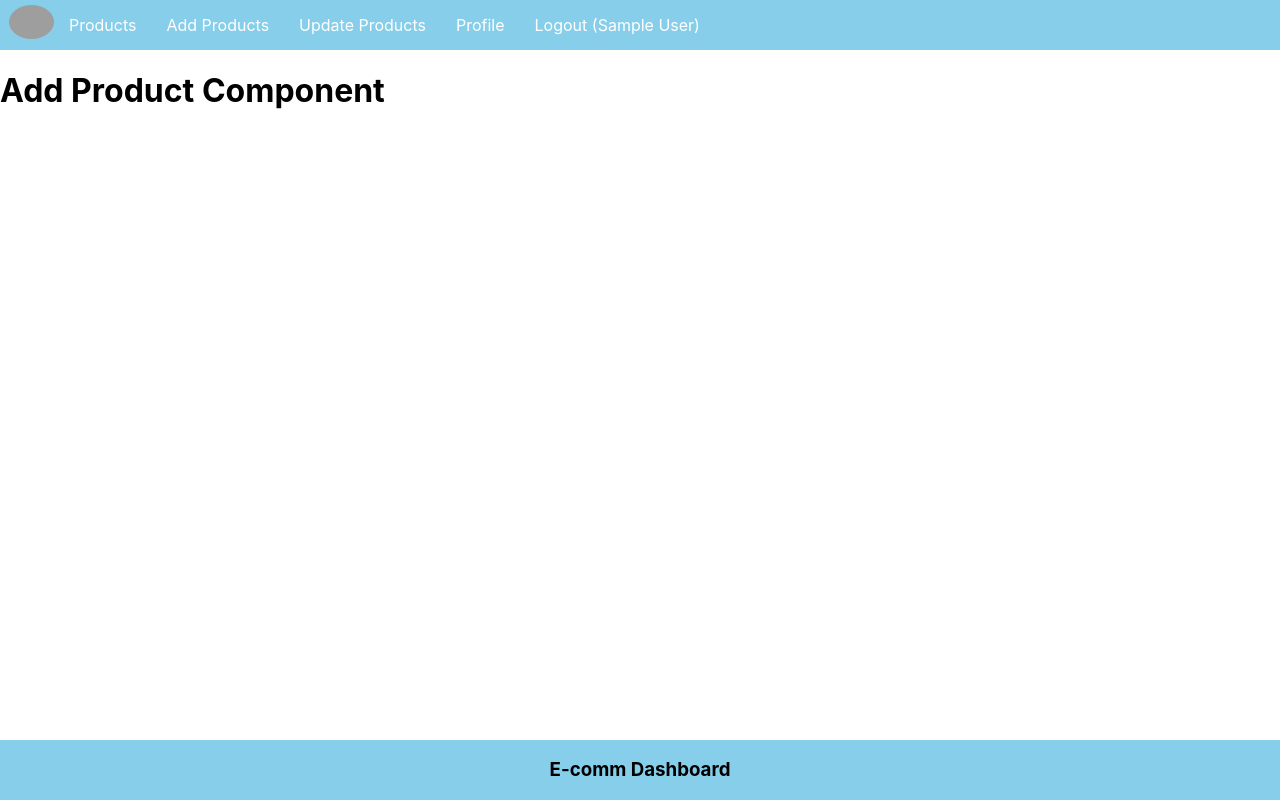
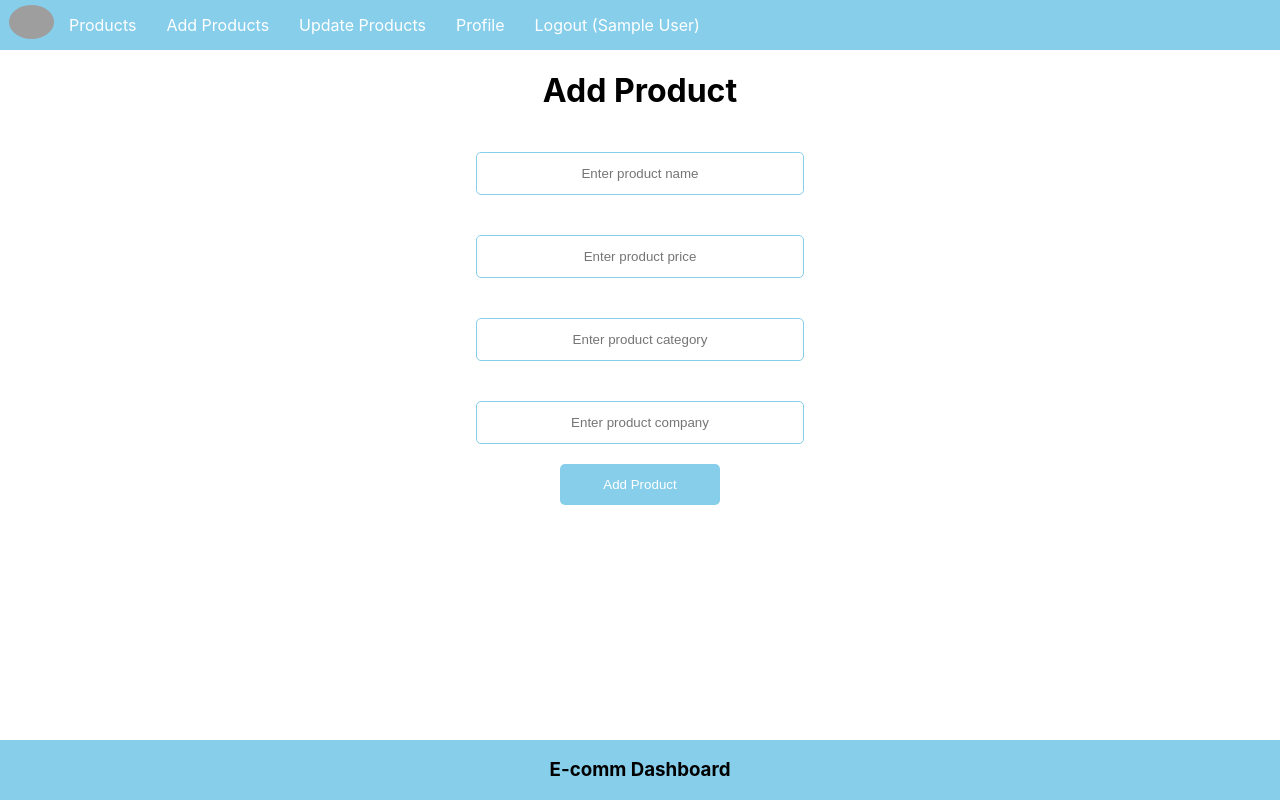
Before and after one commit to shersheryar/E-commerce-MERN-STACK, a React (Create React App) app in the folder frontend/: page /add in a window 1280 px wide. Built offline with nearby package versions, Linux system fonts and the light colour scheme; sample sign-in values are in the browser's storage; grey boxes are pictures that could not be loaded.

Commit message:
created ui for product

```diff
--- a/frontend/src/App.css
+++ b/frontend/src/App.css
@@ -35,6 +35,12 @@
   /* justify-content: center; */
   align-items: center;
 }
+.add-product{
+  display: flex;
+  flex-direction: column;
+  /* justify-content: center; */
+  align-items: center;
+}
 
 .inputBox{
   text-align: center;
@@ -63,6 +69,15 @@
   cursor: pointer;
   width: 10rem;
 }
+.add-product-btn{
+  padding: 13px;
+  background-color: skyblue;
+  border: hidden;
+  color: white;
+  border-radius: 5px;
+  cursor: pointer;
+  width: 10rem;
+}
 .nav-right{
   text-align: right;
 }
--- a/frontend/src/App.js
+++ b/frontend/src/App.js
@@ -5,6 +5,7 @@
 import "./App.css";
 import PrivateComponent from "./components/PrivateComponent";
 import Login from "./components/Login";
+import AddProduct from "./components/AddProduct";
 
 function App() {
   return (
@@ -14,7 +15,7 @@
         <Routes>
           <Route element={<PrivateComponent />}>
             <Route path="/" element={<h1>Product Listing Component</h1>} />
-            <Route path="/add" element={<h1>Add Product Component</h1>} />
+            <Route path="/add" element={<AddProduct />} />
             <Route path="/update" element={<h1>Update Product Component</h1>} />
             <Route path="/logout" element={<h1>Logout Component</h1>} />
             <Route path="/profile" element={<h1>Profile Component</h1>} />
--- /dev/null
+++ b/frontend/src/components/AddProduct.js
@@ -0,0 +1,50 @@
+import React, { useState } from "react";
+
+const AddProduct = () => {
+  const [name, setName] = useState("");
+  const [price, setPrice] = useState("");
+  const [category, setCategory] = useState("");
+  const [company, setCompany] = useState("");
+
+  const addProduct = () => {
+    console.log(name, price, category, company);
+  };
+  return (
+    <div className="add-product">
+      <h1>Add Product</h1>
+      <input
+        className="inputBox"
+        type="text"
+        placeholder="Enter product name"
+        onChange={(e) => setName(e.target.value)}
+        value={name}
+      />
+      <input
+        className="inputBox"
+        type="text"
+        placeholder="Enter product price"
+        onChange={(e) => setPrice(e.target.value)}
+        value={price}
+      />
+      <input
+        className="inputBox"
+        type="text"
+        placeholder="Enter product category"
+        onChange={(e) => setCategory(e.target.value)}
+        value={category}
+      />
+      <input
+        className="inputBox"
+        type="text"
+        placeholder="Enter product company"
+        onChange={(e) => setCompany(e.target.value)}
+        value={company}
+      />
+      <button className="add-product-btn" type="button" onClick={addProduct}>
+        Add Product
+      </button>
+    </div>
+  );
+};
+
+export default AddProduct;
```
